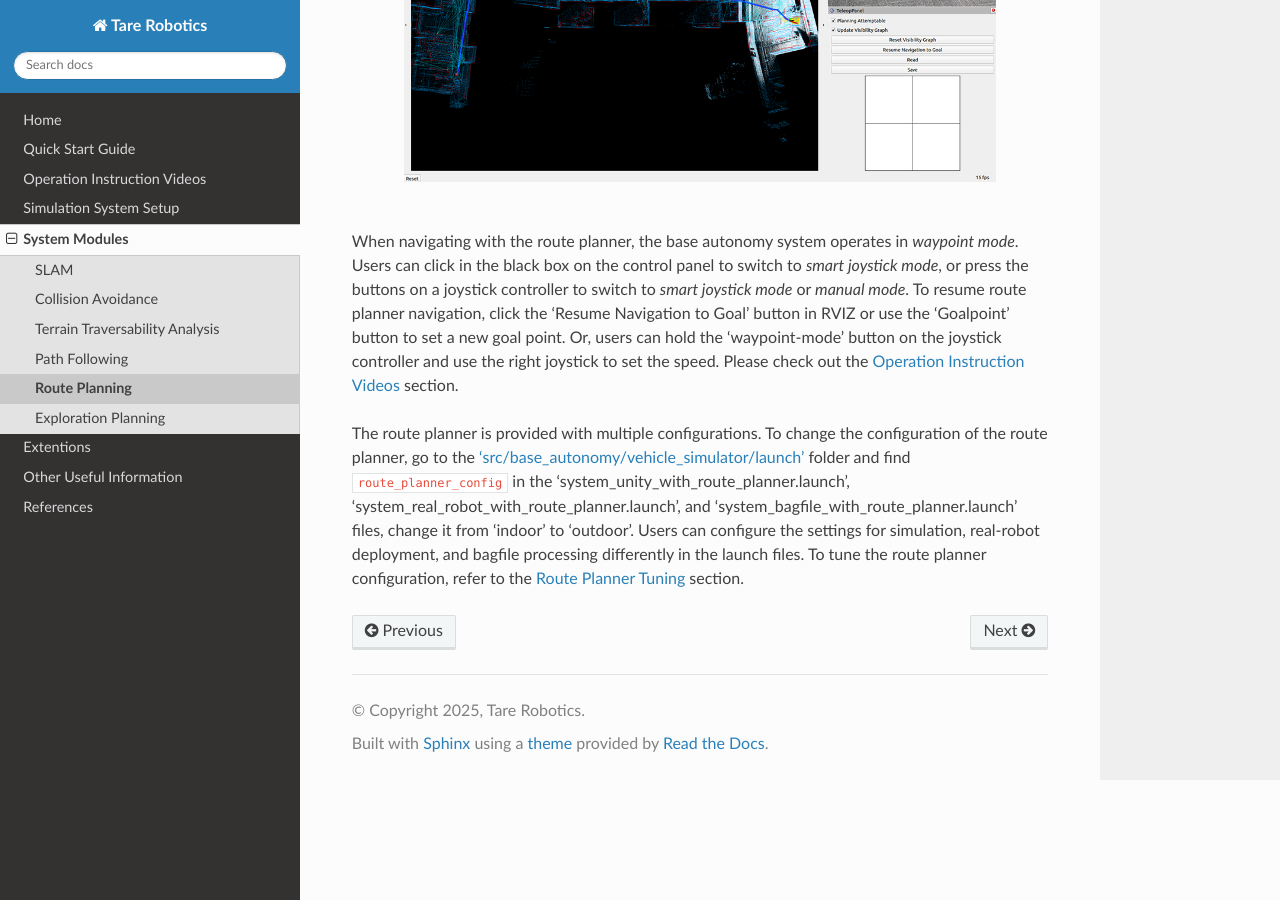
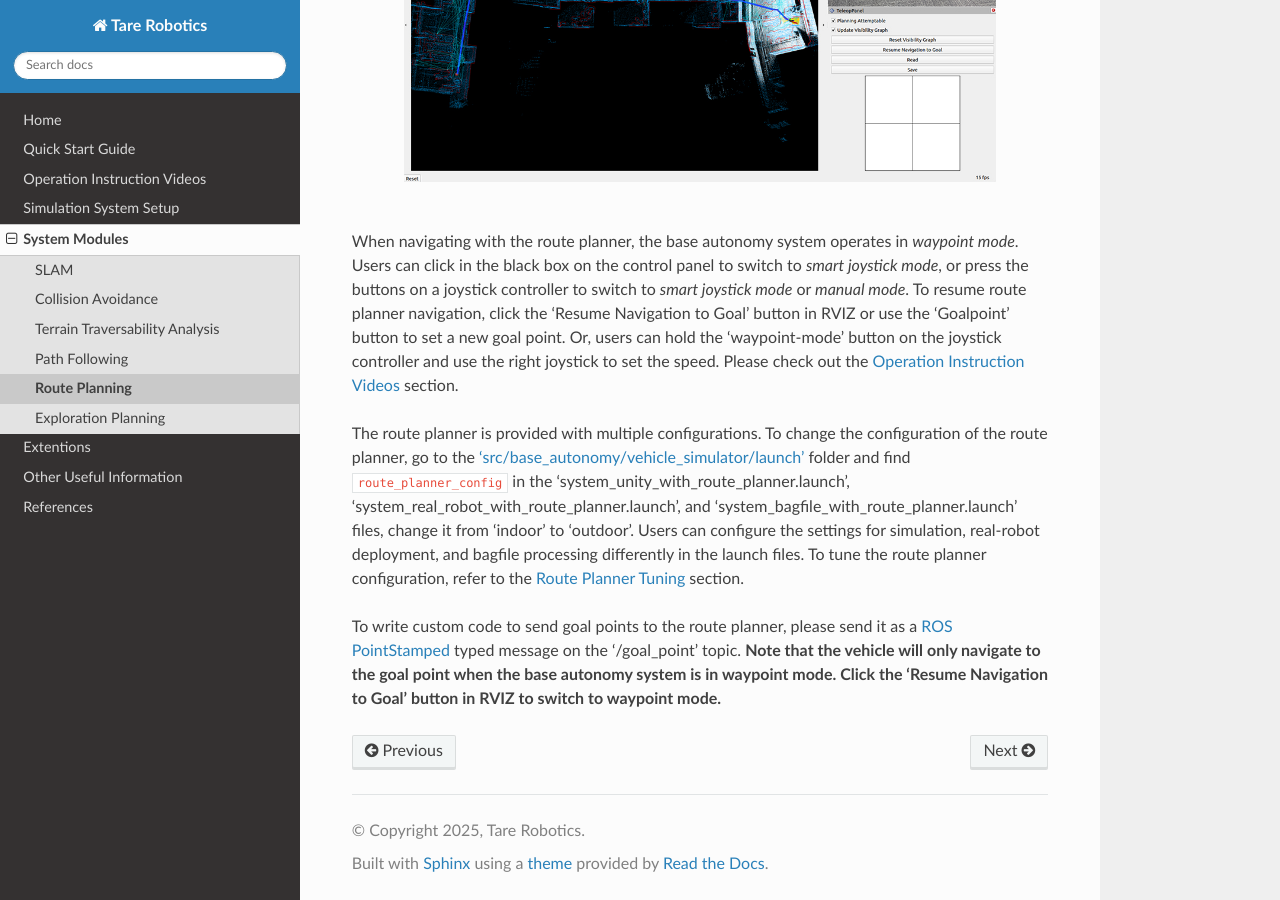
Before and after one commit to caochao39/tarerobotics, a Sphinx documentation site: the page built from docs/source/system_modules/route_planning.rst, in a window 1280 px wide and 900 px high, scrolled down 866 px. Built offline with Sphinx 7.4.7 and the Read the Docs theme 3.1.0, drawn with Linux system fonts in a browser that asks for light colours.

Commit message:
Update route_planning.rst

```diff
--- a/docs/source/system_modules/route_planning.rst
+++ b/docs/source/system_modules/route_planning.rst
@@ -14,3 +14,5 @@ Launch the system with route planner and use the 'Goalpoint' button in RVIZ to s
 When navigating with the route planner, the base autonomy system operates in *waypoint mode*. Users can click in the black box on the control panel to switch to *smart joystick mode*, or press the buttons on a joystick controller to switch to *smart joystick mode* or *manual mode*. To resume route planner navigation, click the 'Resume Navigation to Goal' button in RVIZ or use the 'Goalpoint' button to set a new goal point. Or, users can hold the 'waypoint-mode' button on the joystick controller and use the right joystick to set the speed. Please check out the `Operation Instruction Videos <https://tarerobotics.readthedocs.io/en/latest/operation_instruction_videos.html>`_ section.
 
 The route planner is provided with multiple configurations. To change the configuration of the route planner, go to the `'src/base_autonomy/vehicle_simulator/launch' <https://github.com/jizhang-cmu/autonomy_stack_mecanum_wheel_platform/tree/jazzy/src/base_autonomy/vehicle_simulator/launch>`_ folder and find ``route_planner_config`` in the 'system_unity_with_route_planner.launch', 'system_real_robot_with_route_planner.launch', and 'system_bagfile_with_route_planner.launch' files, change it from 'indoor' to 'outdoor'. Users can configure the settings for simulation, real-robot deployment, and bagfile processing differently in the launch files. To tune the route planner configuration, refer to the `Route Planner Tuning <https://tarerobotics.readthedocs.io/en/latest/other_useful_information/route_planner_tuning.html>`_ section.
+
+To write custom code to send goal points to the route planner, please send it as a `ROS PointStamped <https://docs.ros2.org/foxy/api/geometry_msgs/msg/PointStamped.html>`_ typed message on the '/goal_point' topic. **Note that the vehicle will only navigate to the goal point when the base autonomy system is in waypoint mode. Click the 'Resume Navigation to Goal' button in RVIZ to switch to waypoint mode.**
```
